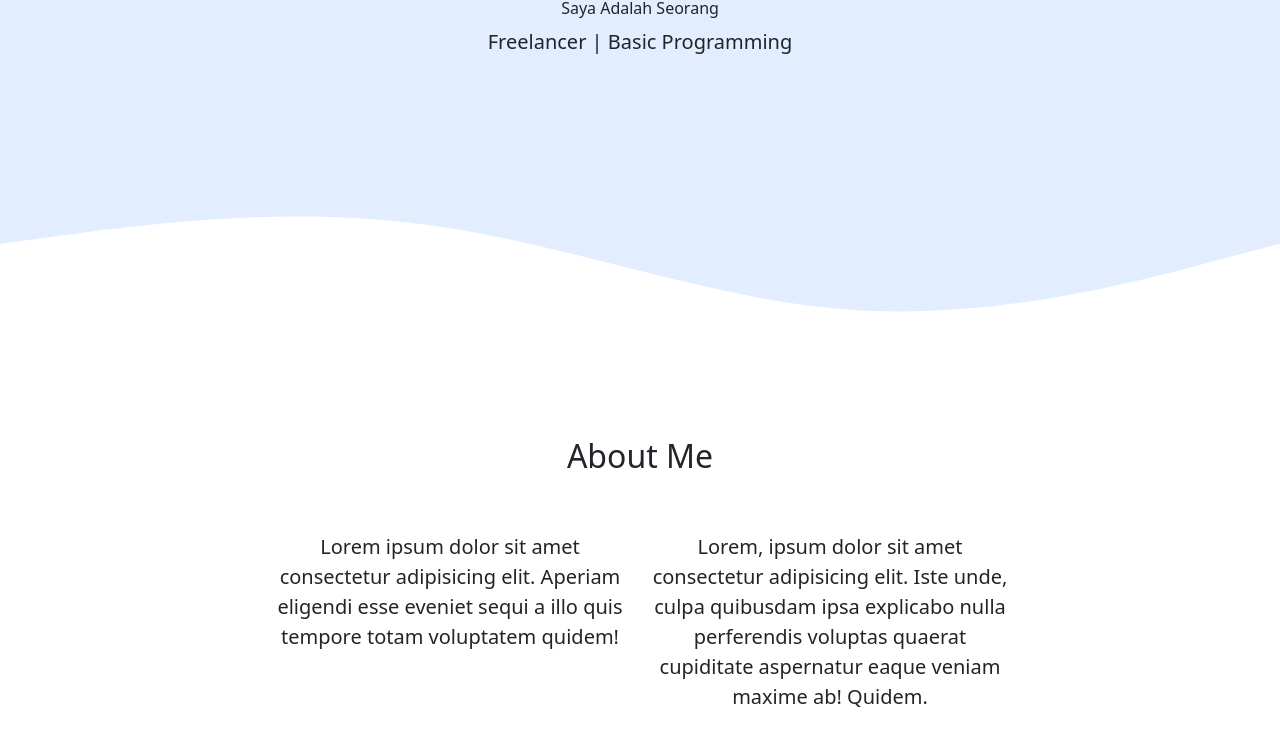
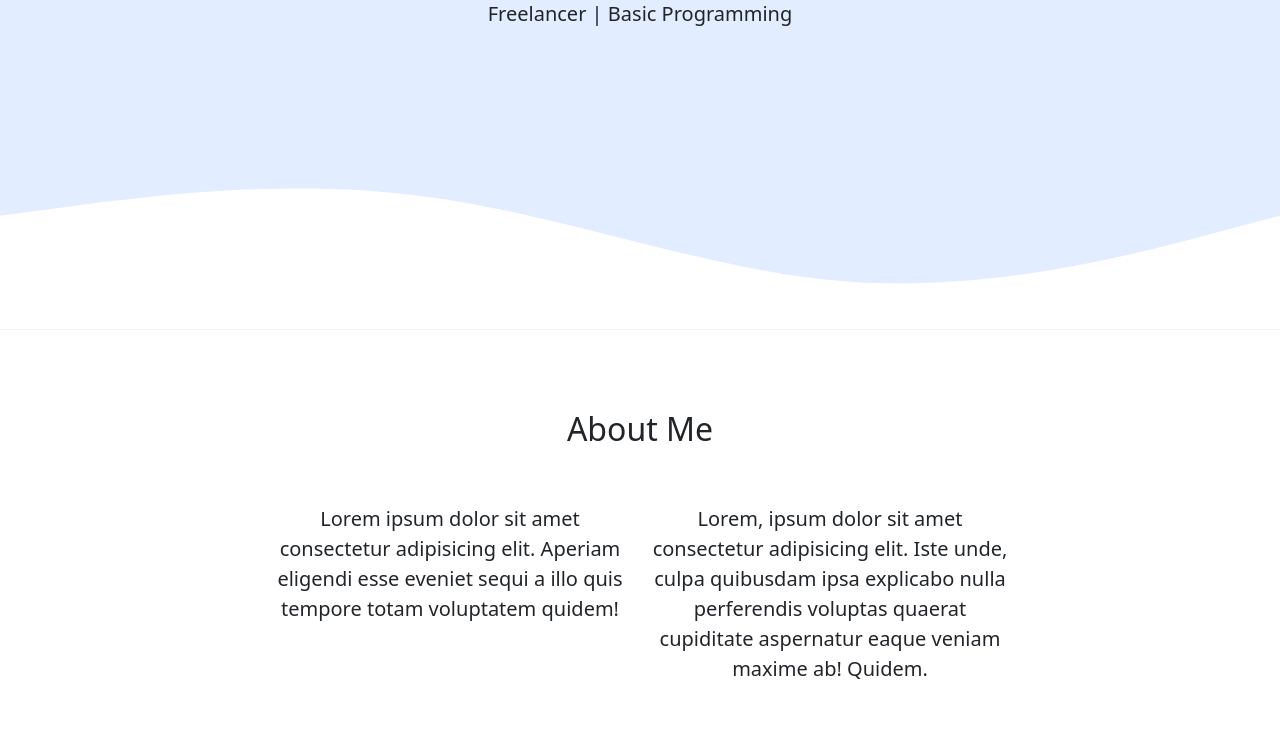
Before and after one commit to repositoriku/repositoriku.github.io, a plain HTML site: page index.html in a window 1280 px wide. Shown: the part 354-1100 px from the top of the page. Drawn offline with nearby package versions, Linux system fonts and the light colour scheme.

Commit message:
merubah judul

```diff
--- a/index.html
+++ b/index.html
@@ -15,7 +15,7 @@
     <!-- MY CSS -->
     <link rel="stylesheet" href="style.css" />
 
-    <title>Agus Purnomo | portofolio</title>
+    <title>Agus Purnomo | Portofolio</title>
   </head>
   <body id="home">
     <!-- NAVBAR -->
@@ -50,7 +50,6 @@
     <section class="jumbotron text-center">
       <img src="img/bg3.jpg" alt="Foto Profil" width="200" class="rounded-circle img-thumbnail" />
       <h1 class="displ ay-4">Agus Purnomo</h1>
-      <h6>Saya Adalah Seorang</h6>
       <p class="lead">Freelancer | Basic Programming</p>
       <svg xmlns="http://www.w3.org/2000/svg" viewBox="0 0 1440 320">
         <path
```
